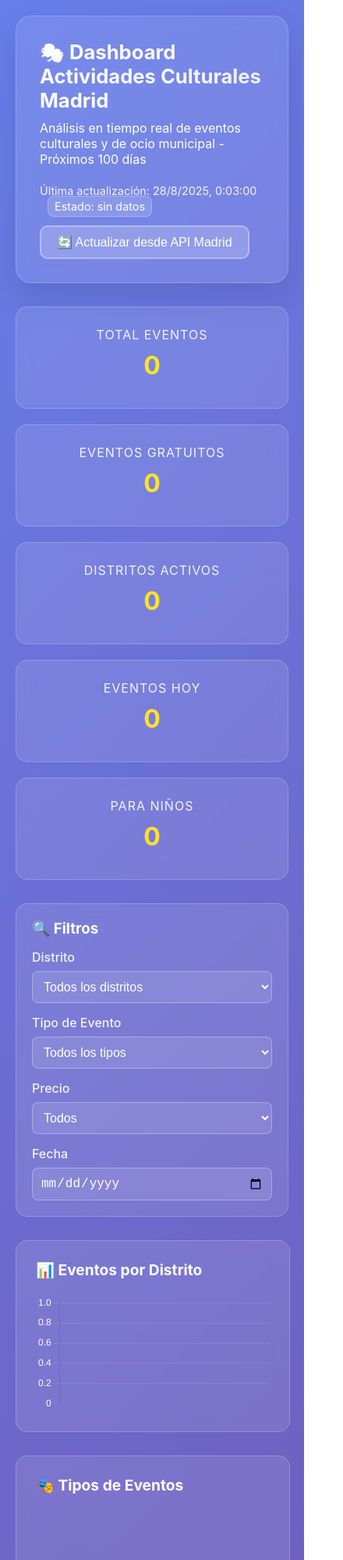
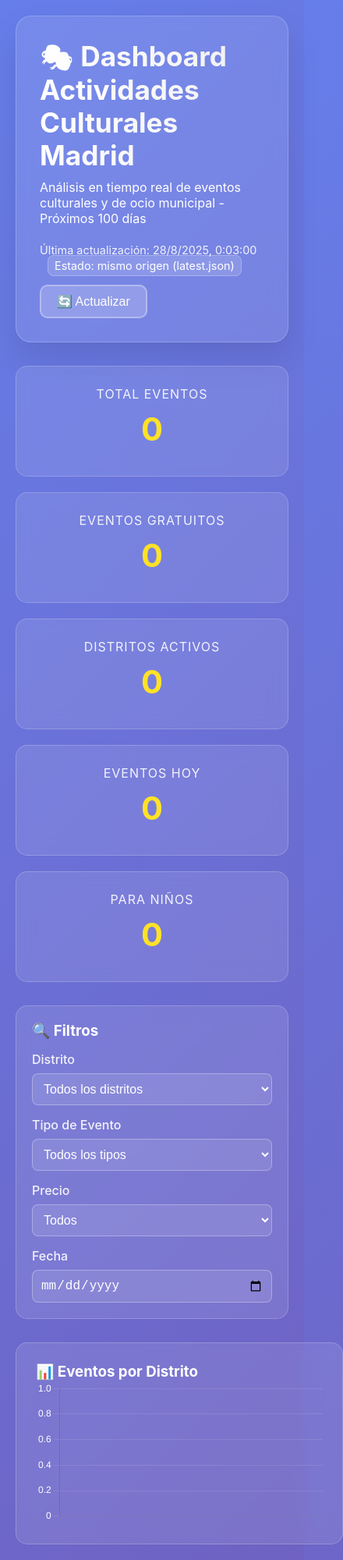
Before and after one commit to juanlagogiraldez-dot/MADRID, a plain HTML site: page index.html in a window 390 px wide. Shown: the top 2000 px of the page at 78% size, 440 px wide, since content can reach past the window. Drawn offline with nearby package versions, Linux system fonts and the light colour scheme; no server answers.

Commit message:
Add files via upload

```diff
--- a/index.html
+++ b/index.html
@@ -18,100 +18,39 @@
       min-height: 100vh; padding: 20px; color: #fff;
     }
     .dashboard-container { max-width: 1600px; margin: 0 auto; }
-
-    .header {
-      background: rgba(255,255,255,0.1); backdrop-filter: blur(10px);
-      border-radius: 20px; padding: 30px; margin-bottom: 30px;
-      border: 1px solid rgba(255,255,255,0.2); box-shadow: 0 20px 40px rgba(0,0,0,0.1);
-      animation: slideDown 0.6s ease;
-    }
-    .header h1 {
-      font-size: 2.2rem; margin-bottom: 10px;
-      background: linear-gradient(90deg, #fff, #f0f0f0);
-      -webkit-background-clip: text; -webkit-text-fill-color: transparent;
-    }
+    .header { background: rgba(255,255,255,0.1); backdrop-filter: blur(10px); border-radius: 20px; padding: 30px; margin-bottom: 30px; border: 1px solid rgba(255,255,255,0.2); box-shadow: 0 20px 40px rgba(0,0,0,0.1); }
+    .header h1 { font-size: 2.2rem; margin-bottom: 10px; background: linear-gradient(90deg, #fff, #f0f0f0); -webkit-background-clip: text; -webkit-text-fill-color: transparent; }
     .update-info { display:flex; justify-content:space-between; align-items:center; margin-top:20px; flex-wrap:wrap; gap:15px; }
     .last-update { font-size: .9rem; opacity:.9; }
-
-    .update-btn {
-      background: rgba(255,255,255,0.2);
-      border: 2px solid rgba(255,255,255,0.3);
-      color: white; padding: 10px 20px; border-radius:10px; cursor:pointer; font-size:1rem; transition: all .3s;
-    }
+    .update-btn { background: rgba(255,255,255,0.2); border: 2px solid rgba(255,255,255,0.3); color: white; padding: 10px 20px; border-radius:10px; cursor:pointer; font-size:1rem; transition: all .3s; }
     .update-btn:hover { background: rgba(255,255,255,0.3); transform: translateY(-2px); box-shadow: 0 5px 15px rgba(0,0,0,0.2); }
-    .update-btn.loading { animation: pulse 1.5s infinite; }
-
     .kpi-container { display:grid; grid-template-columns: repeat(auto-fit, minmax(200px,1fr)); gap:20px; margin-bottom:30px; }
-    .kpi-card {
-      background: rgba(255,255,255,0.1); backdrop-filter: blur(10px);
-      border-radius: 15px; padding: 25px; text-align:center; border:1px solid rgba(255,255,255,0.2);
-      transition: transform .3s, box-shadow .3s; animation: fadeIn .8s ease;
-    }
-    .kpi-card:hover { transform: translateY(-5px); box-shadow: 0 15px 30px rgba(0,0,0,.2); }
-    .kpi-value {
-      font-size: 2.6rem; font-weight: bold; margin: 10px 0;
-      background: linear-gradient(90deg, #ffd700, #ffed4e); -webkit-background-clip: text; -webkit-text-fill-color: transparent;
-    }
+    .kpi-card { background: rgba(255,255,255,0.1); backdrop-filter: blur(10px); border-radius: 15px; padding: 25px; text-align:center; border:1px solid rgba(255,255,255,0.2); }
+    .kpi-value { font-size: 2.6rem; font-weight: bold; margin: 10px 0; background: linear-gradient(90deg, #ffd700, #ffed4e); -webkit-background-clip: text; -webkit-text-fill-color: transparent; }
     .kpi-label { font-size:1rem; opacity:.9; text-transform:uppercase; letter-spacing:1px; }
-
-    .filters-container {
-      background: rgba(255,255,255,0.1); backdrop-filter: blur(10px);
-      border-radius: 15px; padding: 20px; margin-bottom: 30px; border: 1px solid rgba(255,255,255,0.2); animation: slideUp .7s ease;
-    }
+    .filters-container { background: rgba(255,255,255,0.1); backdrop-filter: blur(10px); border-radius: 15px; padding: 20px; margin-bottom: 30px; border: 1px solid rgba(255,255,255,0.2); }
     .filters-grid { display:grid; grid-template-columns: repeat(auto-fit, minmax(200px, 1fr)); gap:15px; }
     .filter-group { display:flex; flex-direction:column; }
     .filter-group label { margin-bottom:8px; font-weight:500; opacity:.9; }
-    .filter-group select, .filter-group input {
-      padding:10px; border-radius:8px; border:1px solid rgba(255,255,255,0.3);
-      background: rgba(255,255,255,0.1); color:white; font-size:1rem; transition: all .3s;
-    }
-    .filter-group select:focus, .filter-group input:focus { outline:none; border-color: rgba(255,255,255,0.5); background: rgba(255,255,255,0.2); }
+    .filter-group select, .filter-group input { padding:10px; border-radius:8px; border:1px solid rgba(255,255,255,0.3); background: rgba(255,255,255,0.1); color:white; font-size:1rem; transition: all .3s; }
     .filter-group select option { background:#764ba2; }
+    .charts-container { display:grid; grid-template-columns: repeat(auto-fit, minmax(420px,1fr)); gap:30px; margin-bottom:30px; }
+    .chart-card { background: rgba(255,255,255,0.1); backdrop-filter: blur(10px); border-radius: 15px; padding:25px; border:1px solid rgba(255,255,255,0.2); }
+    #map { height:500px; border-radius:15px; margin-bottom:30px; border:1px solid rgba(255,255,255,0.2); }
 
-    .charts-container { display:grid; grid-template-columns: repeat(auto-fit, minmax(420px,1fr)); gap:30px; margin-bottom:30px; }
-    .chart-card {
-      background: rgba(255,255,255,0.1); backdrop-filter: blur(10px);
-      border-radius: 15px; padding:25px; border:1px solid rgba(255,255,255,0.2); animation: fadeIn 1s ease;
-    }
-    .chart-card h3 { margin-bottom:20px; font-size:1.2rem; }
-
-    #map { height:500px; border-radius:15px; margin-bottom:30px; border:1px solid rgba(255,255,255,0.2); animation: fadeIn 1.2s ease; }
-
-    .events-table-container {
-      background: rgba(255,255,255,0.1); backdrop-filter: blur(10px);
-      border-radius: 15px; padding: 25px; border:1px solid rgba(255,255,255,0.2); overflow-x:auto; animation: slideUp 1s ease;
-    }
+    .events-table-container { background: rgba(255,255,255,0.1); backdrop-filter: blur(10px); border-radius: 15px; padding: 25px; border:1px solid rgba(255,255,255,0.2); overflow-x:auto; }
     .events-table { width:100%; border-collapse: collapse; }
     .events-table th, .events-table td { padding:12px; text-align:left; border-bottom:1px solid rgba(255,255,255,0.1); }
     .events-table th { background: rgba(255,255,255,0.1); font-weight:600; text-transform:uppercase; font-size:.9rem; letter-spacing:1px; }
-    .events-table tr:hover { background: rgba(255,255,255,0.05); }
-
     .badge { display:inline-block; padding:4px 8px; border-radius:5px; font-size:.85rem; font-weight:500; }
     .badge.free { background: rgba(76,175,80,0.3); border: 1px solid rgba(76,175,80,0.5); }
     .badge.paid { background: rgba(255,152,0,0.3); border: 1px solid rgba(255,152,0,0.5); }
 
-    .loading-overlay {
-      position: fixed; inset: 0; background: rgba(0,0,0,0.8);
-      display:flex; justify-content:center; align-items:center; z-index:9999; backdrop-filter: blur(5px);
-    }
+    .loading-overlay { position: fixed; inset: 0; background: rgba(0,0,0,0.8); display:flex; justify-content:center; align-items:center; z-index:9999; }
     .loading-spinner { width:60px; height:60px; border:4px solid rgba(255,255,255,0.3); border-top-color:white; border-radius:50%; animation: spin 1s linear infinite; }
+    .status { margin-left: 10px; font-size: .9rem; padding: 4px 8px; border-radius: 8px; background: rgba(255,255,255,.15); border: 1px solid rgba(255,255,255,.25); }
 
-    .status {
-      margin-left: 10px; font-size: .9rem;
-      padding: 4px 8px; border-radius: 8px; background: rgba(255,255,255,.15); border: 1px solid rgba(255,255,255,.25);
-    }
-
-    @keyframes slideDown { from{ transform: translateY(-20px); opacity:0;} to{ transform: translateY(0); opacity:1;} }
-    @keyframes slideUp { from{ transform: translateY(20px); opacity:0;} to{ transform: translateY(0); opacity:1;} }
-    @keyframes fadeIn { from{opacity:0;} to{opacity:1;} }
-    @keyframes pulse { 0%,100%{transform:scale(1);} 50%{transform:scale(1.05);} }
     @keyframes spin { to{ transform: rotate(360deg);} }
-
-    @media (max-width: 768px) {
-      .header h1 { font-size:1.6rem; }
-      .charts-container { grid-template-columns:1fr; }
-      .kpi-value { font-size:2rem; }
-    }
   </style>
 </head>
 <body>
@@ -126,7 +65,7 @@
           <span class="last-update">Última actualización: <span id="lastUpdate">Cargando...</span></span>
           <span id="status" class="status">Estado: iniciando…</span>
         </div>
-        <button class="update-btn" id="updateBtn">🔄 Actualizar desde API Madrid</button>
+        <button class="update-btn" id="updateBtn">🔄 Actualizar</button>
       </div>
     </div>
 
@@ -187,45 +126,41 @@
   </div>
 
   <script>
-    // ====== CONFIG ======
+    const PRIMARY_SOURCE = './latest.json';
     const API_JSON = 'https://datos.madrid.es/egob/catalogo/206974-0-agenda-eventos-culturales-100.json';
     const API_CSV  = 'https://datos.madrid.es/egob/catalogo/206974-0-agenda-eventos-culturales-100.csv';
-    const SNAPSHOT_KEY = 'madrid_dashboard_snapshot_v1';
-    const SNAPSHOT_TTL_HOURS = 6; // re-usa snapshot si no hay red durante 6h
 
     const PROXIES = {
       allorigins: (u) => `https://api.allorigins.win/raw?url=${encodeURIComponent(u)}`,
       jina:       (u) => `https://r.jina.ai/http/${u.replace(/^https?:\/\//,'')}`
     };
 
-    // ====== STATE ======
+    const SNAPSHOT_KEY = 'madrid_dashboard_snapshot_v1';
+    const SNAPSHOT_TTL_HOURS = 6;
+
     let allEvents = [];
     let filteredEvents = [];
     let charts = {};
     let map, markers = [];
     let updateInterval;
 
-    // ====== UTILS ======
     const $ = (id) => document.getElementById(id);
     const setStatus = (msg) => { const el = $('status'); if (el) el.textContent = 'Estado: ' + msg; };
     function showNotification(message) {
       const n = document.createElement('div');
       n.style.cssText = `position: fixed; top: 20px; right: 20px; background: rgba(255,255,255,0.95); color: #333; padding: 15px; border-radius: 10px; box-shadow: 0 5px 15px rgba(0,0,0,0.3); z-index: 10000;`;
-      n.textContent = message; document.body.appendChild(n); setTimeout(() => n.remove(), 3000);
+      n.textContent = message; document.body.appendChild(n); setTimeout(() => n.remove(), 3500);
     }
     function stripHtml(html){ const d=document.createElement('div'); d.innerHTML=html||''; return d.textContent||d.innerText||''; }
     function prettify(s){ return (s||'').replace(/[-_]/g,' ').replace(/\s+/g,' ').trim(); }
     function toISODate(d){ if(!d) return ''; const t=new Date(d); return isNaN(t)?'':t.toISOString().split('T')[0]; }
     function numberOrNull(x){ const n=Number(x); return Number.isFinite(n)?n:null; }
 
-    // ====== FETCH HELPERS (con fallback CORS) ======
-    async function fetchRaw(url) {
-      const res = await fetch(url, { cache: 'no-store' });
+    async function fetchRaw(url, as='json') {
+      const res = await fetch(url, { cache: 'no-store', redirect: 'follow' });
       if (!res.ok) throw new Error(`HTTP ${res.status} en ${url}`);
-      return res;
+      return as==='text' ? res.text() : res.json();
     }
-    async function tryJson(url) { const r = await fetchRaw(url); return r.json(); }
-    async function tryText(url) { const r = await fetchRaw(url); return r.text(); }
 
     function normalizeEvent(ev) {
       const loc = ev.location || {};
@@ -266,32 +201,35 @@
       };
     }
 
+    async function fetchLocalLatest() {
+      setStatus('leyendo latest.json local');
+      const data = await fetchRaw(PRIMARY_SOURCE, 'json');
+      if (data && data['@graph']) return data['@graph'].map(normalizeEvent);
+      if (Array.isArray(data)) return data.map(normalizeEvent);
+      throw new Error('Formato de latest.json inesperado');
+    }
+
     async function fetchFromJsonAPI() {
-      setStatus('obteniendo JSON');
-      // 1) Directo
+      setStatus('API JSON externa');
       try {
-        const data = await tryJson(API_JSON);
+        const data = await fetchRaw(API_JSON, 'json');
         if (data && data['@graph']) return data['@graph'].map(normalizeEvent);
         throw new Error('Formato JSON inesperado (sin @graph)');
       } catch (e1) {
-        console.warn('Directo falló, probando AllOrigins…', e1);
-        // 2) Proxy AllOrigins
         try {
-          const data = await tryJson(PROXIES.allorigins(API_JSON));
+          const data = await fetchRaw(PROXIES.allorigins(API_JSON), 'json');
           if (data && data['@graph']) return data['@graph'].map(normalizeEvent);
-          throw new Error('Formato JSON inesperado via AllOrigins');
+          throw new Error('Formato via AllOrigins');
         } catch (e2) {
-          console.warn('AllOrigins falló, probando r.jina.ai…', e2);
-          // 3) Proxy r.jina.ai
-          const data = await tryJson(PROXIES.jina(API_JSON));
+          const data = await fetchRaw(PROXIES.jina(API_JSON), 'json');
           if (data && data['@graph']) return data['@graph'].map(normalizeEvent);
-          throw new Error('Formato JSON inesperado via r.jina.ai');
+          throw new Error('Formato via r.jina.ai');
         }
       }
     }
 
     async function fetchFromCsvFallback() {
-      setStatus('obteniendo CSV');
+      setStatus('CSV (fallback)');
       const parseCsv = (txt) => Papa.parse(txt, { header:true, dynamicTyping:true, skipEmptyLines:true, delimiter:';' }).data;
       const mapRow = (row) => ({
         'ID-EVENTO': row['ID-EVENTO'] || row['id'] || '',
@@ -311,44 +249,29 @@
         'AUDIENCIA': row['AUDIENCIA'] || 'General'
       });
 
-      try { return parseCsv(await tryText(API_CSV)).map(mapRow); }
-      catch(e1){ try { return parseCsv(await tryText(PROXIES.allorigins(API_CSV))).map(mapRow); }
-      catch(e2){ return parseCsv(await tryText(PROXIES.jina(API_CSV))).map(mapRow); } }
+      try { return parseCsv(await fetchRaw(API_CSV, 'text')).map(mapRow); }
+      catch(e1){ try { return parseCsv(await fetchRaw(PROXIES.allorigins(API_CSV), 'text')).map(mapRow); }
+      catch(e2){ return parseCsv(await fetchRaw(PROXIES.jina(API_CSV), 'text')).map(mapRow); } }
     }
 
-    // ====== SNAPSHOT (localStorage) ======
     function saveSnapshot() {
-      try {
-        const payload = { ts: Date.now(), data: allEvents };
-        localStorage.setItem(SNAPSHOT_KEY, JSON.stringify(payload));
-      } catch (_) {}
+      try { localStorage.setItem(SNAPSHOT_KEY, JSON.stringify({ ts: Date.now(), data: allEvents })); } catch (_) {}
     }
     function loadSnapshot() {
-      try {
-        const raw = localStorage.getItem(SNAPSHOT_KEY);
-        if (!raw) return null;
-        const { ts, data } = JSON.parse(raw);
-        if (!Array.isArray(data)) return null;
-        const ageH = (Date.now() - ts) / 36e5;
-        if (ageH > SNAPSHOT_TTL_HOURS) return null;
-        return data;
-      } catch { return null; }
+      try { const raw = localStorage.getItem(SNAPSHOT_KEY); if (!raw) return null; const { ts, data } = JSON.parse(raw); if (!Array.isArray(data)||!ts) return null; const ageH=(Date.now()-ts)/36e5; return ageH>SNAPSHOT_TTL_HOURS?null:data; } catch { return null; }
     }
 
-    // ====== FILTERS / KPI / CHARTS / MAP / TABLE ======
     function initializeFilters() {
       const districtSelect = $('districtFilter');
       const typeSelect = $('typeFilter');
       districtSelect.innerHTML = '<option value="">Todos los distritos</option>';
       typeSelect.innerHTML = '<option value="">Todos los tipos</option>';
-      [...new Set(allEvents.map(e => e['DISTRITO-INSTALACION']).filter(Boolean))]
-        .sort((a,b)=>a.localeCompare(b,'es')).forEach(d => {
-          const opt = document.createElement('option'); opt.value = d; opt.textContent = d; districtSelect.appendChild(opt);
-        });
-      [...new Set(allEvents.map(e => e['TIPO_LABEL']).filter(Boolean))]
-        .sort((a,b)=>a.localeCompare(b,'es')).forEach(t => {
-          const opt = document.createElement('option'); opt.value = t; opt.textContent = t; typeSelect.appendChild(opt);
-        });
+      [...new Set(allEvents.map(e => e['DISTRITO-INSTALACION']).filter(Boolean))].sort((a,b)=>a.localeCompare(b,'es')).forEach(d => {
+        const opt = document.createElement('option'); opt.value = d; opt.textContent = d; districtSelect.appendChild(opt);
+      });
+      [...new Set(allEvents.map(e => e['TIPO_LABEL']).filter(Boolean))].sort((a,b)=>a.localeCompare(b,'es')).forEach(t => {
+        const opt = document.createElement('option'); opt.value = t; opt.textContent = t; typeSelect.appendChild(opt);
+      });
       districtSelect.onchange = applyFilters;
       typeSelect.onchange = applyFilters;
       $('priceFilter').onchange = applyFilters;
@@ -359,7 +282,7 @@
       const district = $('districtFilter').value;
       const type = $('typeFilter').value;
       const price = $('priceFilter').value;
-      const date = $('dateFilter').value; // YYYY-MM-DD
+      const date = $('dateFilter').value;
 
       filteredEvents = allEvents.filter(ev => {
         if (district && ev['DISTRITO-INSTALACION'] !== district) return false;
@@ -371,7 +294,7 @@
         return true;
       });
 
-      updateKPIs(); createOrUpdateCharts(false); initializeOrUpdateMap(false); updateEventsTable();
+      updateKPIs(); createOrUpdateCharts(); initializeOrUpdateMap(); updateEventsTable();
     }
 
     function updateKPIs() {
@@ -399,10 +322,7 @@
       filteredEvents.forEach(e => { if (e['FECHA']) { const d = new Date(e['FECHA']); if (!isNaN(d)) weekdayData[d.getDay()]++; } });
 
       const audienceCount = {};
-      filteredEvents.forEach(e => {
-        const a = (e.AUDIENCIA || 'General').replace(/\/usuario\//g,'').replace(/,/g,', ');
-        audienceCount[a] = (audienceCount[a] || 0) + 1;
-      });
+      filteredEvents.forEach(e => { const a = (e.AUDIENCIA || 'General').replace(/\/usuario\//g,'').replace(/,/g,', '); audienceCount[a] = (audienceCount[a] || 0) + 1; });
       const topAudience = Object.entries(audienceCount).sort((a,b)=>b[1]-a[1]).slice(0,6);
 
       return { topDistricts, topTypes, weekdays, weekdayData, topAudience };
@@ -416,47 +336,26 @@
 
       charts.district = new Chart($('districtChart').getContext('2d'), {
         type: 'bar',
-        data: {
-          labels: topDistricts.map(d=>d[0]),
-          datasets: [{ label:'Eventos', data: topDistricts.map(d=>d[1]), backgroundColor:'rgba(255,215,0,0.6)', borderColor:'rgba(255,215,0,1)', borderWidth:2 }]
-        },
-        options: {
-          responsive:true, plugins:{ legend:{ display:false } },
-          scales:{ y:{ beginAtZero:true, ticks:{color:'white'}, grid:{color:'rgba(255,255,255,0.1)'} },
-                  x:{ ticks:{color:'white'}, grid:{color:'rgba(255,255,255,0.1)'} } }
-        }
+        data: { labels: topDistricts.map(d=>d[0]), datasets: [{ label:'Eventos', data: topDistricts.map(d=>d[1]), backgroundColor:'rgba(255,215,0,0.6)', borderColor:'rgba(255,215,0,1)', borderWidth:2 }] },
+        options: { responsive:true, plugins:{ legend:{ display:false } }, scales:{ y:{ beginAtZero:true, ticks:{color:'white'}, grid:{color:'rgba(255,255,255,0.1)'} }, x:{ ticks:{color:'white'}, grid:{color:'rgba(255,255,255,0.1)'} } } }
       });
 
       charts.type = new Chart($('typeChart').getContext('2d'), {
         type:'doughnut',
-        data:{ labels: topTypes.map(t=>t[0]), datasets:[{ data: topTypes.map(t=>t[1]),
-          backgroundColor:[
-            'rgba(255,99,132,0.6)','rgba(54,162,235,0.6)','rgba(255,206,86,0.6)','rgba(75,192,192,0.6)',
-            'rgba(153,102,255,0.6)','rgba(255,159,64,0.6)','rgba(231,76,60,0.6)','rgba(46,204,113,0.6)'
-          ],
-          borderColor:'rgba(255,255,255,0.8)', borderWidth:2 }]},
+        data:{ labels: topTypes.map(t=>t[0]), datasets:[{ data: topTypes.map(t=>t[1]), backgroundColor:['rgba(255,99,132,0.6)','rgba(54,162,235,0.6)','rgba(255,206,86,0.6)','rgba(75,192,192,0.6)','rgba(153,102,255,0.6)','rgba(255,159,64,0.6)','rgba(231,76,60,0.6)','rgba(46,204,113,0.6)'], borderColor:'rgba(255,255,255,0.8)', borderWidth:2 }]},
         options:{ responsive:true, plugins:{ legend:{ position:'bottom', labels:{ color:'white'} } } }
       });
 
       charts.weekday = new Chart($('weekdayChart').getContext('2d'), {
         type:'line',
-        data:{ labels: weekdays, datasets:[{ label:'Eventos', data: weekdayData,
-          backgroundColor:'rgba(75,192,192,0.2)', borderColor:'rgba(75,192,192,1)', borderWidth:3, tension:0.4, fill:true }] },
-        options:{ responsive:true, plugins:{ legend:{ display:false } },
-          scales:{ y:{ beginAtZero:true, ticks:{color:'white'}, grid:{color:'rgba(255,255,255,0.1)'} },
-                  x:{ ticks:{color:'white'}, grid:{color:'rgba(255,255,255,0.1)'} } } }
+        data:{ labels: weekdays, datasets:[{ label:'Eventos', data: weekdayData, backgroundColor:'rgba(75,192,192,0.2)', borderColor:'rgba(75,192,192,1)', borderWidth:3, tension:0.4, fill:true }] },
+        options:{ responsive:true, plugins:{ legend:{ display:false } }, scales:{ y:{ beginAtZero:true, ticks:{color:'white'}, grid:{color:'rgba(255,255,255,0.1)'} }, x:{ ticks:{color:'white'}, grid:{color:'rgba(255,255,255,0.1)'} } } }
       });
 
       charts.audience = new Chart($('audienceChart').getContext('2d'), {
         type:'polarArea',
-        data:{ labels: topAudience.map(a=>a[0]), datasets:[{ data: topAudience.map(a=>a[1]),
-          backgroundColor:[
-            'rgba(255,99,132,0.5)','rgba(54,162,235,0.5)','rgba(255,206,86,0.5)',
-            'rgba(75,192,192,0.5)','rgba(153,102,255,0.5)','rgba(255,159,64,0.5)'
-          ],
-          borderColor:'rgba(255,255,255,0.8)', borderWidth:2 }] },
-        options:{ responsive:true, plugins:{ legend:{ position:'bottom', labels:{ color:'white'} } },
-          scales:{ r:{ ticks:{color:'white'}, grid:{color:'rgba(255,255,255,0.1)'} } } }
+        data:{ labels: topAudience.map(a=>a[0]), datasets:[{ data: topAudience.map(a=>a[1]), backgroundColor:['rgba(255,99,132,0.5)','rgba(54,162,235,0.5)','rgba(255,206,86,0.5)','rgba(75,192,192,0.5)','rgba(153,102,255,0.5)','rgba(255,159,64,0.5)'], borderColor:'rgba(255,255,255,0.8)', borderWidth:2 }] },
+        options:{ responsive:true, plugins:{ legend:{ position:'bottom', labels:{ color:'white'} } }, scales:{ r:{ ticks:{color:'white'}, grid:{color:'rgba(255,255,255,0.1)'} } } }
       });
     }
 
@@ -495,26 +394,19 @@
       });
     }
 
-    // ====== FLOW ======
-    async function loadDataRealTime() {
+    async function loadData() {
       setStatus('cargando…');
       try {
-        const data = await fetchFromJsonAPI();
-        allEvents = data;
-        setStatus('en vivo (API JSON)'); showNotification('✅ Datos actualizados desde la API de Madrid');
-      } catch (e) {
-        console.warn('JSON con proxies falló, intento CSV…', e);
-        try {
-          allEvents = await fetchFromCsvFallback();
-          setStatus('CSV (proxy)'); showNotification('⚠️ API JSON bloqueada. Usando CSV con proxy.');
-        } catch (e2) {
-          console.error('No se pudieron cargar datos', e2);
-          const snap = loadSnapshot();
-          if (snap) {
-            allEvents = snap; setStatus('sin conexión (snapshot)'); showNotification('🗂️ Usando snapshot local (sin red)');
-          } else {
-            allEvents = []; setStatus('sin datos');
-            showNotification('❌ No se pudieron cargar datos ni snapshot.');
+        const data = await fetchLocalLatest();
+        allEvents = data; setStatus('mismo origen (latest.json)'); showNotification('✅ Datos desde latest.json');
+      } catch (eLocal) {
+        try { allEvents = await fetchFromJsonAPI(); setStatus('en vivo (API JSON)'); showNotification('✅ Datos desde API de Madrid'); }
+        catch (eJson) {
+          try { allEvents = await fetchFromCsvFallback(); setStatus('CSV (proxy)'); showNotification('⚠️ Usando CSV'); }
+          catch (eCsv) {
+            const snap = loadSnapshot();
+            if (snap) { allEvents = snap; setStatus('snapshot local'); showNotification('🗂️ Usando snapshot local'); }
+            else { allEvents = []; setStatus('sin datos'); showNotification('❌ No se pudieron cargar datos'); }
           }
         }
       }
@@ -525,35 +417,22 @@
       $('loadingOverlay').style.display = 'none';
     }
 
-    async function updateFromAPI() {
-      const btn = $('updateBtn');
-      btn.classList.add('loading'); btn.disabled = true;
+    async function manualUpdate() {
+      const btn = $('updateBtn'); btn.classList.add('loading'); btn.disabled = true;
       try {
-        const fresh = await fetchFromJsonAPI();
-        allEvents = fresh; filteredEvents = [...allEvents];
+        try { const data = await fetchLocalLatest(); allEvents = data; setStatus('mismo origen (latest.json)'); showNotification('✅ Actualizado (latest.json)'); }
+        catch { const fresh = await fetchFromJsonAPI(); allEvents = fresh; setStatus('en vivo (API JSON)'); showNotification('✅ Actualizado (API externa)'); }
+        filteredEvents = [...allEvents];
         updateKPIs(); createOrUpdateCharts(); initializeOrUpdateMap(); updateEventsTable();
         $('lastUpdate').textContent = new Date().toLocaleString('es-ES');
-        setStatus('en vivo (API JSON)');
-        showNotification('✅ Datos actualizados correctamente');
         saveSnapshot();
-      } catch (e) {
-        console.error('Error actualizando:', e);
-        showNotification('⚠️ Error al actualizar. Se mantienen los datos actuales.');
-      } finally {
-        btn.classList.remove('loading'); btn.disabled = false;
-      }
+      } catch (e) { showNotification('⚠️ Error al actualizar. Revisa consola.'); }
+      finally { btn.classList.remove('loading'); btn.disabled = false; }
     }
 
-    function setupAutoUpdate() {
-      if (updateInterval) clearInterval(updateInterval);
-      updateInterval = setInterval(updateFromAPI, 3600000); // 1h
-    }
+    function setupAutoUpdate() { if (updateInterval) clearInterval(updateInterval); updateInterval = setInterval(manualUpdate, 3600000); }
 
-    document.addEventListener('DOMContentLoaded', async () => {
-      $('updateBtn').addEventListener('click', updateFromAPI);
-      await loadDataRealTime();
-      setupAutoUpdate();
-    });
+    document.addEventListener('DOMContentLoaded', async () => { $('updateBtn').addEventListener('click', manualUpdate); await loadData(); setupAutoUpdate(); });
     window.addEventListener('beforeunload', () => { if (updateInterval) clearInterval(updateInterval); });
   </script>
 </body>
--- /dev/null
+++ b/latest.json
@@ -0,0 +1 @@
+{"@graph": []}
```
Also changed, not shown: 1 other file.
